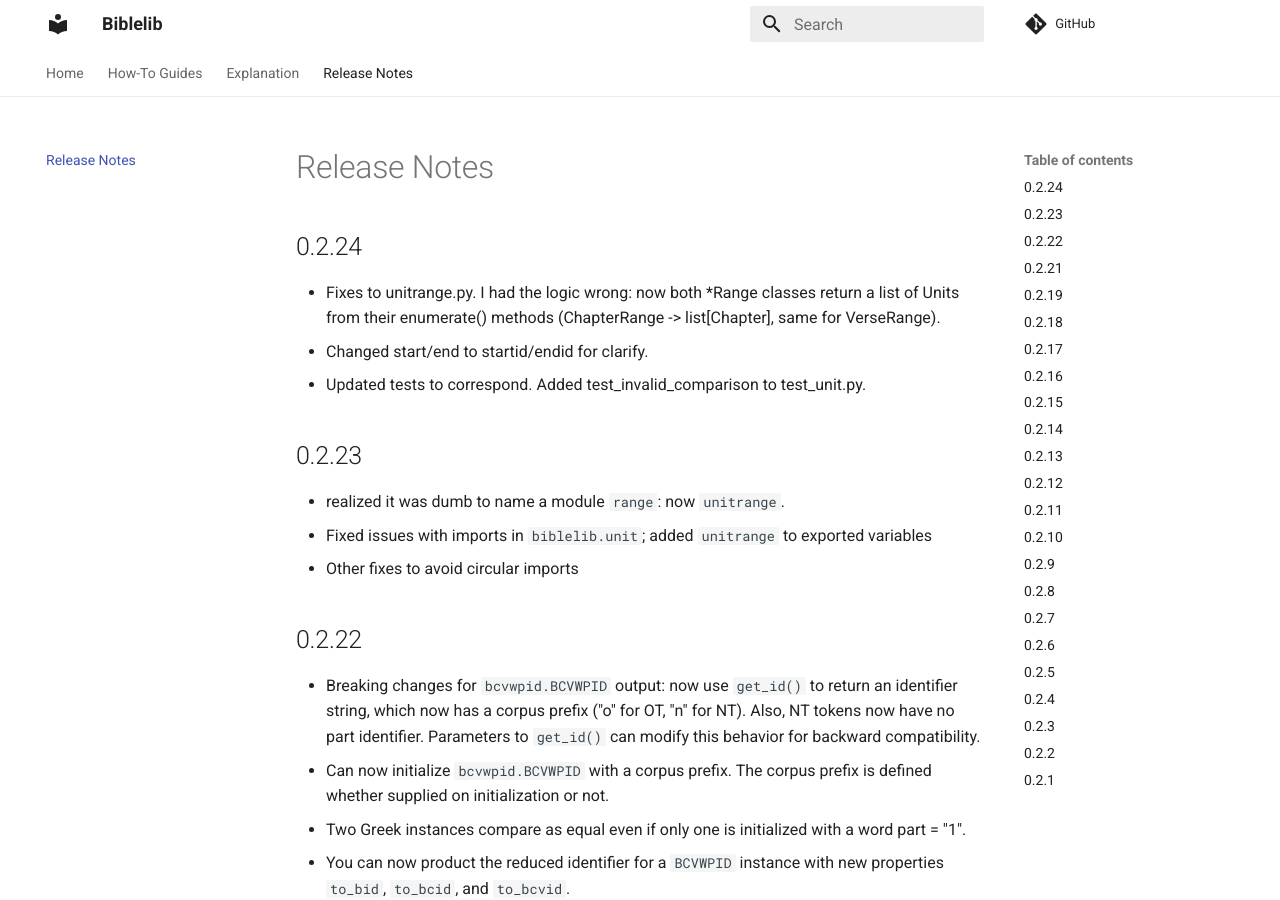
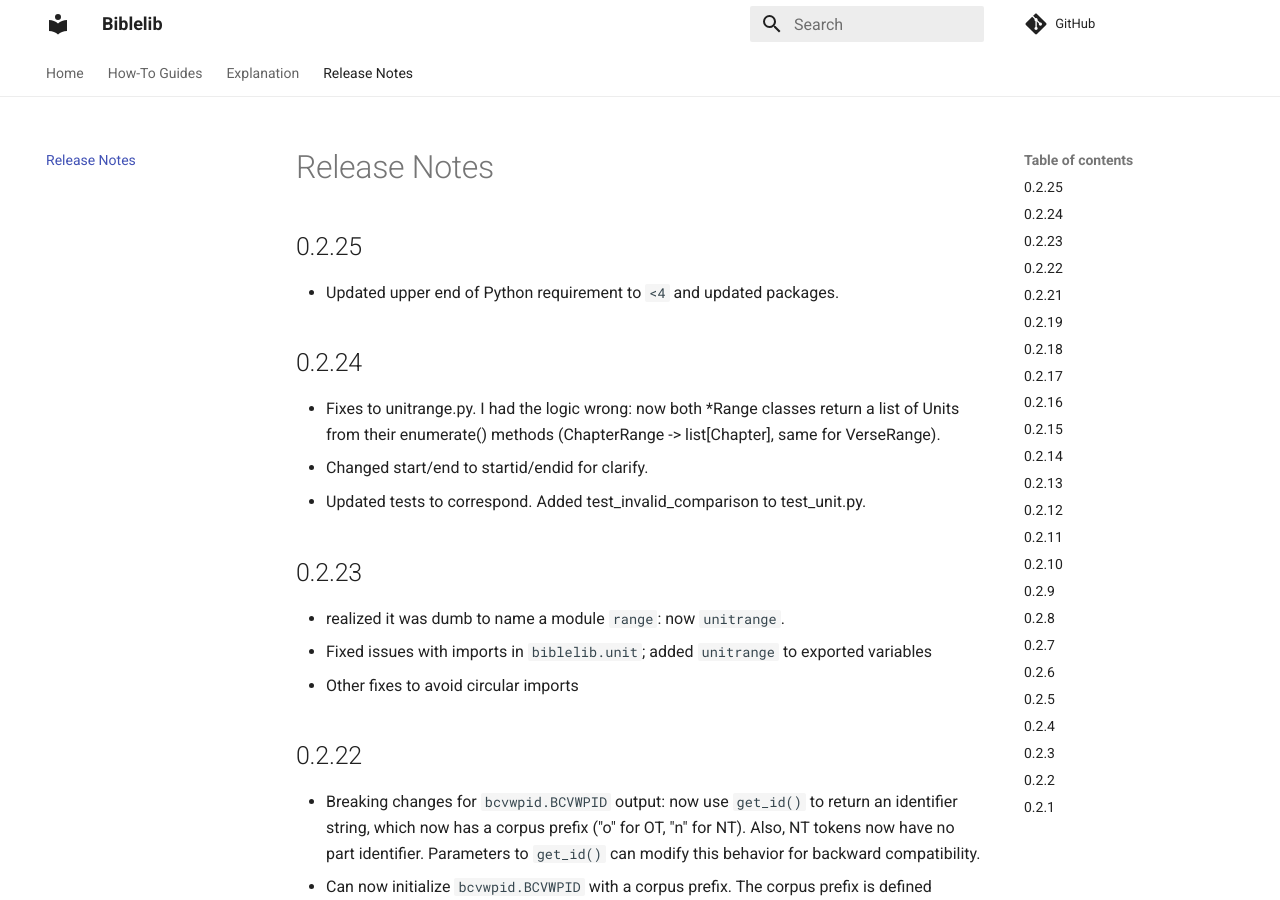
Before and after one commit to Clear-Bible/Biblelib, an MkDocs documentation site: the page built from docs/ReleaseNotes.md, in a window 1280 px wide and 900 px high. Built offline with MkDocs 1.6.1 and Material for MkDocs 9.7.7, drawn with Linux system fonts in a browser that asks for light colours; comment, search, counter and statistics services are not loaded.

Commit message:
v 0.2.25

```diff
--- a/docs/ReleaseNotes.md
+++ b/docs/ReleaseNotes.md
@@ -1,4 +1,9 @@
 # Release Notes
+
+## 0.2.25
+
+- Updated upper end of Python requirement to `<4` and updated
+  packages.
 
 ## 0.2.24
 
--- a/pyproject.toml
+++ b/pyproject.toml
@@ -16,7 +16,7 @@ classifiers=[
 ]
 
 [tool.poetry.dependencies]
-python = ">=3.8"
+python = ">=3.8,<4"
 pydantic = "^2.3.0"
 
 [tool.poetry.dev-dependencies]
```
Also changed, not shown: 1 other file.
